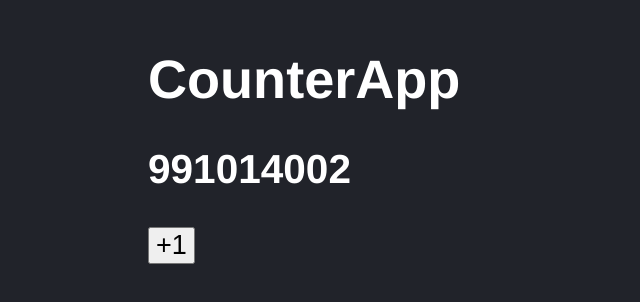
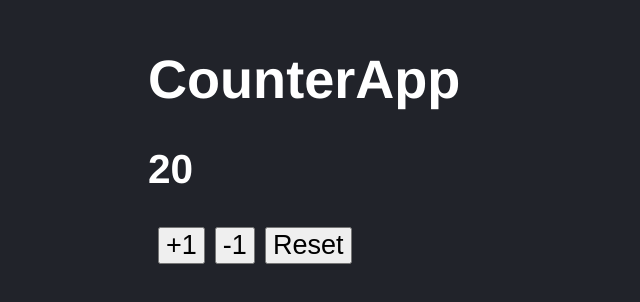
Before and after one commit to Naej-Solrac/counter-app, a React (Vite) app: page / in a window 1280 px wide. Shown: the part 136-438 px from the top of the page, without its empty margins (0-640 px from the left). Built offline with nearby package versions, Linux system fonts and the light colour scheme.

Commit message:
modificando el estado con counter y setCounter

```diff
--- a/src/CounterApp.jsx
+++ b/src/CounterApp.jsx
@@ -1,22 +1,40 @@
+import {useState} from 'react' // use significa q es un hook, funcion q es hook por anteponer un use
 import PropTypes from 'prop-types';
 import React from 'react'
 
 
 export const CounterApp = ({value}) => {
 
+  const [ counter, setCounter ] = useState( value );
+
   const handleAdd = () => {
     // console.log(event);
-    console.log(value);
-    value = 1000;
+    setCounter(counter + 1);
   };
+
+  const handleSubstract = () => {
+    setCounter(counter - 1);
+  };
+
+  const handleReset = () => {
+    setCounter(value)
+  }
 
   return (
     <>
         <h1>CounterApp</h1>
-        <h2> { value } </h2>
+        <h2> { counter } </h2>
 
         <button onClick={ handleAdd }>
           +1
+        </button>
+
+        <button onClick={ handleSubstract }>
+          -1
+        </button>
+
+        <button onClick={ handleReset}>
+          Reset
         </button>
     </>
   );
--- a/src/main.jsx
+++ b/src/main.jsx
@@ -8,6 +8,6 @@ import './styles.css';
 
 ReactDOM.createRoot(document.getElementById('root')).render( //forma de renderizar nuestro componente
     <React.StrictMode>
-        <CounterApp value = {991014002}/>
+        <CounterApp value = {20}/>
     </React.StrictMode>
 );
--- a/src/styles.css
+++ b/src/styles.css
@@ -9,4 +9,5 @@ html, body {
 button {
     padding: 5;
     font-size: 1.3rem;
+    margin-left: 10px;
 }
```
